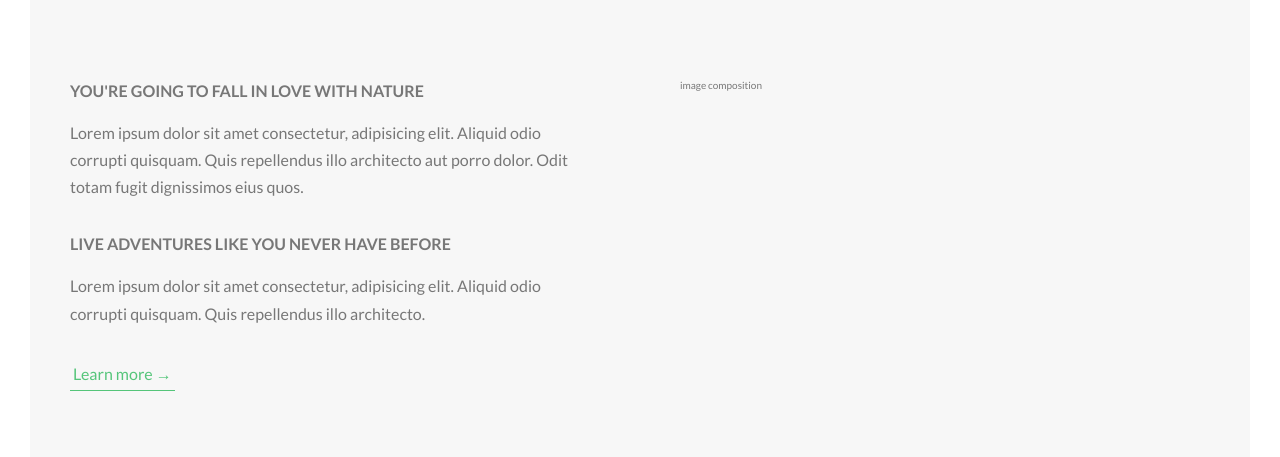
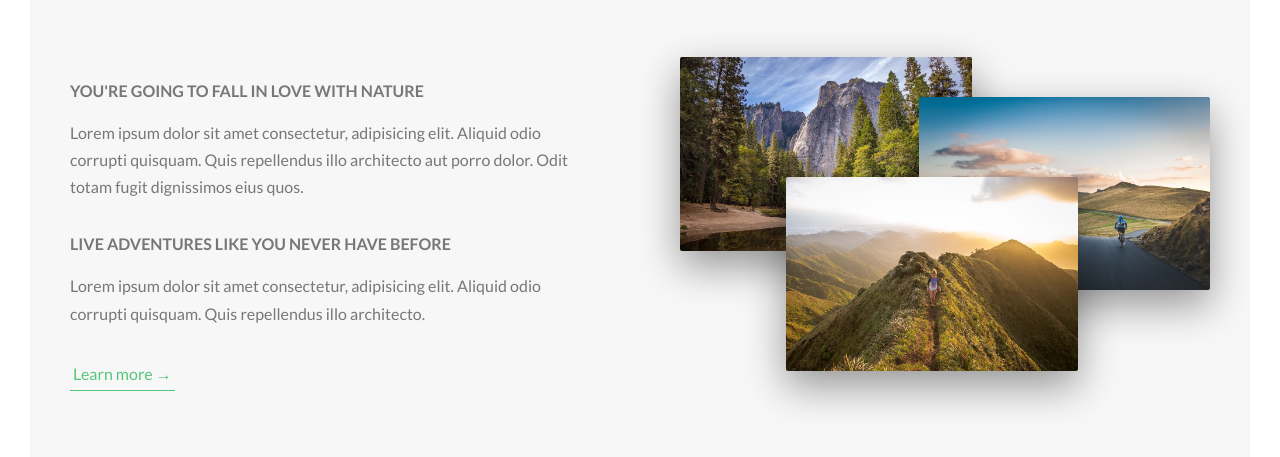
Before and after one commit to ssembatya-dennis/advanced-css-project, a website: page index.html in a window 1280 px wide. Shown: the part 943-1400 px from the top of the page. Drawn offline with Linux system fonts and the light colour scheme.

Commit message:
style(About section): add an image composition wiz three img on top of each other
add a component wiz three images on top of each other and wiz an 'outline-offset' property ensure a nice effect on hover.

```diff
--- a/index.html
+++ b/index.html
@@ -119,7 +119,11 @@
                             <a href="#" class="btn-text">Learn more &rarr;</a>
                         </div>
                         <div class="col-1-of-2">
-                            image composition
+                            <div class="composition">
+                                <img src="img/nat-1-large.jpg" alt="photo 1" class="composition__photo composition__photo--p1">
+                                <img src="img/nat-2-large.jpg" alt="phot 2" class="composition__photo composition__photo--p2">
+                                <img src="img/nat-3-large.jpg" alt="photo 3" class="composition__photo composition__photo--p3">
+                            </div>
                         </div>
                     </div>
                 </section>
--- /dev/null
+++ b/sass/components/_composition.scss
@@ -0,0 +1,41 @@
+.composition{
+    position: relative;
+
+    &__photo{
+        width: 55%;
+        box-shadow: 0 1.5rem 4rem rgba($color-black, .4);
+        border-radius: 2px;
+        position: absolute;
+        z-index: 10;
+        transition: all .2s;
+        outline-offset: 2rem;
+
+        &--p1{
+            top: -2rem;
+            left: 0;
+        }
+
+        &--p2{
+            right: 0;
+            top: 2rem;
+        }
+
+        &--p3{
+            left: 20%;
+            top: 10rem;
+        }
+
+        &:hover{
+            outline: 1.5rem solid $color-primary;
+            transform: scale(1.05) translate(-.5rem);
+            box-shadow: 0 2.5rem 4rem rgba($color-black, .5);
+            z-index: 20;
+
+        }
+    }
+
+    &:hover &__photo:not(:hover) {
+        transform: scale(.95);
+    }
+
+}
--- a/sass/main.scss
+++ b/sass/main.scss
@@ -6,6 +6,7 @@
 @import "base/typography";
 @import "base/utilities";
 @import "components/button";
+@import "components/composition";
 @import "layout/header";
 @import "layout/grid";
 @import "pages/home";
```
Also changed, not shown: css/styles.css.
